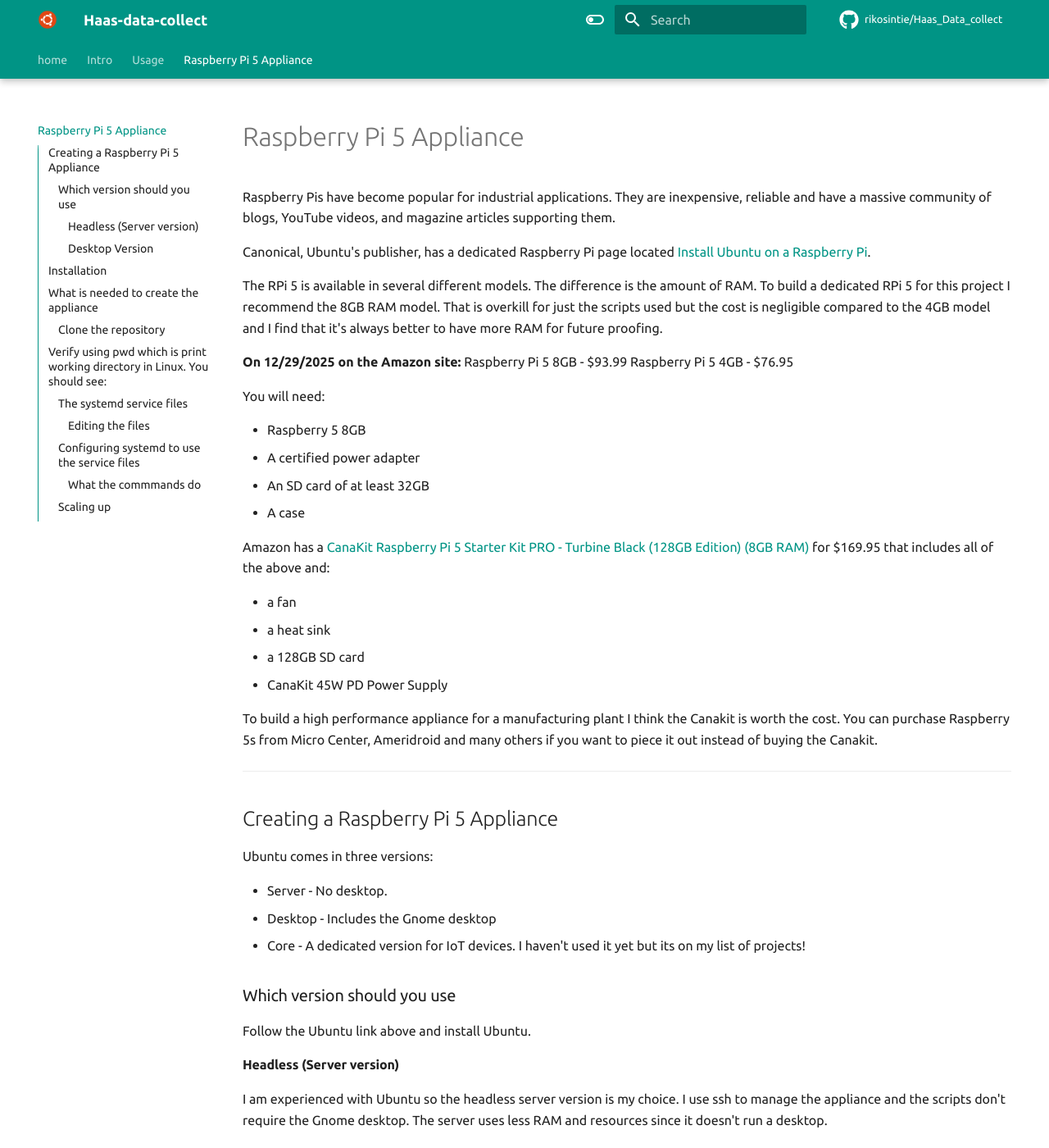
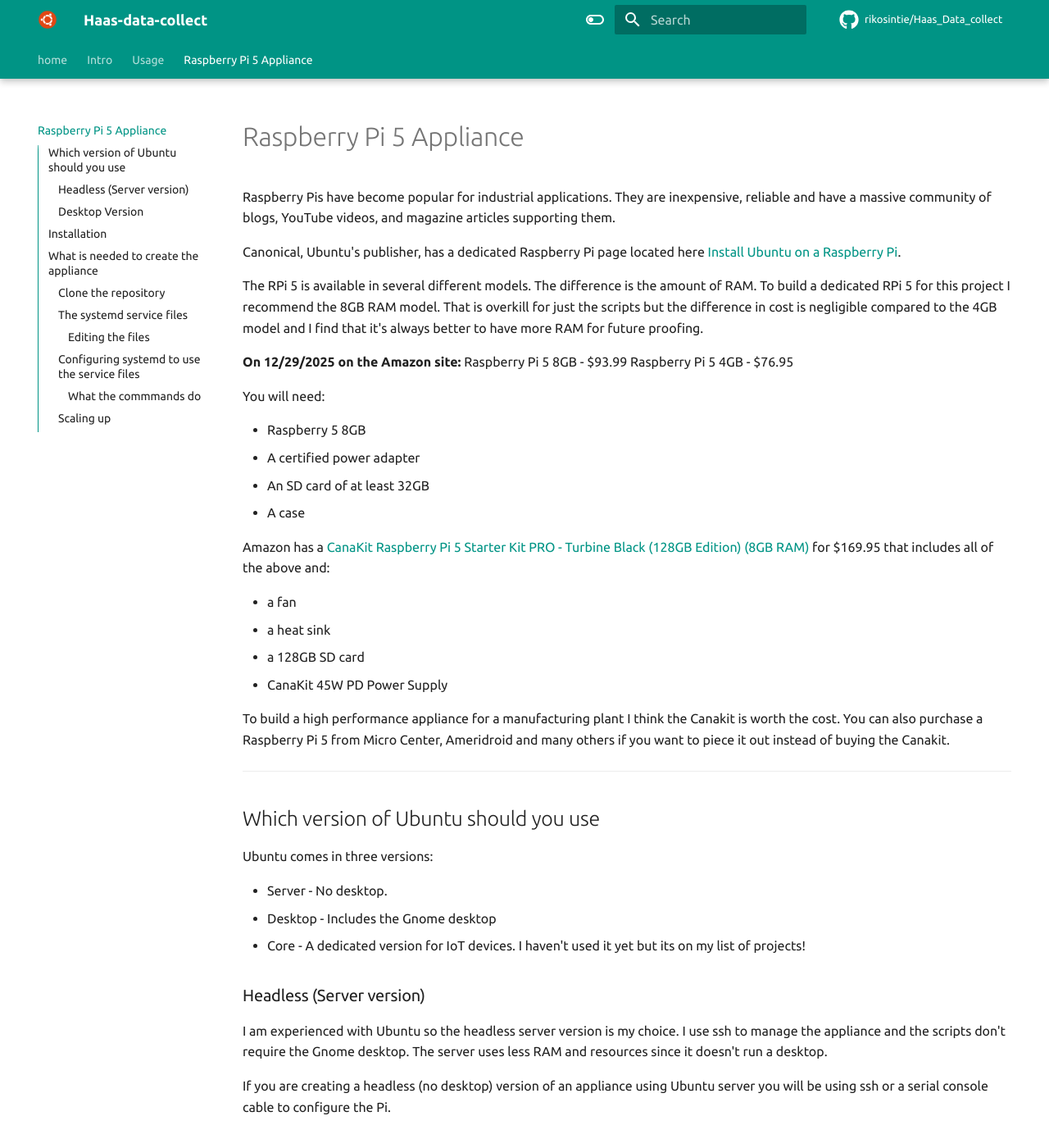
Before and after one commit to rikosintie/Haas_Data_collect, an MkDocs documentation site: the page built from docs/Pi_5_Appliance.md, in a window 1280 px wide and 1400 px high. Shown: the whole window at 82% size. Built offline with MkDocs 1.6.1 and Material for MkDocs 9.7.7, drawn with Linux system fonts in a browser that asks for light colours; some web fonts are replaced; comment, search, counter and statistics services are not loaded; some of the changed text lies outside the part shown.

Commit message:
Git Title: Update Pi 5 Appliance Documentation
Git Description:
Editing for clarity.

````diff
--- a/docs/Pi_5_Appliance.md
+++ b/docs/Pi_5_Appliance.md
@@ -2,10 +2,10 @@
 
 Raspberry Pis have become popular for industrial applications. They are inexpensive, reliable and have a massive community of blogs, YouTube videos, and magazine articles supporting them.
 
-Canonical, Ubuntu's publisher, has a dedicated Raspberry Pi page located [Install Ubuntu
+Canonical, Ubuntu's publisher, has a dedicated Raspberry Pi page located here [Install Ubuntu
 on a Raspberry Pi](https://ubuntu.com/download/raspberry-pi).
 
-The RPi 5 is available in several different models. The difference is the amount of RAM. To build a dedicated RPi 5 for this project I recommend the 8GB RAM model. That is overkill for just the scripts used but the cost is negligible compared to the 4GB model and I find that it's always better to have more RAM for future proofing.
+The RPi 5 is available in several different models. The difference is the amount of RAM. To build a dedicated RPi 5 for this project I recommend the 8GB RAM model. That is overkill for just the scripts but the difference in cost is negligible compared to the 4GB model and I find that it's always better to have more RAM for future proofing.
 
 **On 12/29/2025 on the Amazon site:**
 Raspberry Pi 5 8GB - $93.99
@@ -25,11 +25,11 @@
 - a 128GB SD card
 - CanaKit 45W PD Power Supply
 
-To build a high performance appliance for a manufacturing plant I think the Canakit is worth the cost. You can purchase Raspberry 5s from Micro Center, Ameridroid and many others if you want to piece it out instead of buying the Canakit.
+To build a high performance appliance for a manufacturing plant I think the Canakit is worth the cost. You can also purchase a Raspberry Pi 5 from Micro Center, Ameridroid and many others if you want to piece it out instead of buying the Canakit.
 
 ----------------------------------------------------------------
 
-## Creating a Raspberry Pi 5 Appliance
+## Which version of Ubuntu should you use
 
 Ubuntu comes in three versions:
 
@@ -37,21 +37,15 @@
 - Desktop - Includes the Gnome desktop
 - Core - A dedicated version for IoT devices. I haven't used it yet but its on my list of projects!
 
-### Which version should you use
-
-Follow the Ubuntu link above and install Ubuntu.
-
-#### Headless (Server version)
+### Headless (Server version)
 
 I am experienced with Ubuntu so the headless server version is my choice. I use ssh to manage the appliance and the scripts don't require the Gnome desktop. The server uses less RAM and resources since it doesn't run a desktop.
 
 If you are creating a headless (no desktop) version of an appliance using Ubuntu server you will be using ssh or a serial console cable to configure the Pi.
 
-#### Desktop Version
+### Desktop Version
 
-If you are new to Linux and building appliances you should pick the desktop. During the installation select "minimal" install since you don't need a word processor, spreadsheet, etc.
-
-If you installed the Desktop version of Ubuntu you can use a Keyboard, Mouse, Monitor to configure the Pi.
+If you are new to Linux and building appliances you should pick the desktop. During the installation select "minimal" install since you don't need a word processor, spreadsheet, etc. The Desktop version of Ubuntu has the Gnome desktop which is similar to a Windows desktop.You can use a Keyboard, Mouse, Monitor to configure the Pi.
 
 ----------------------------------------------------------------
 
@@ -68,6 +62,8 @@
 - Enable the Haas data collection service
 - Install Samba to create Windows shares
 
+The next sections will cover all of these topics in detail.
+
 ----------------------------------------------------------------
 
 ### Clone the repository
@@ -78,7 +74,7 @@
 
 - Make sure you are in your home directory by running `cd ~`
 - Verify using `pwd` which is `print working directory` in Linux. You should see:
--
+
 ```bash
 ╭─mhubbard@ubuntu-server ~
 ╰─$ pwd
````
